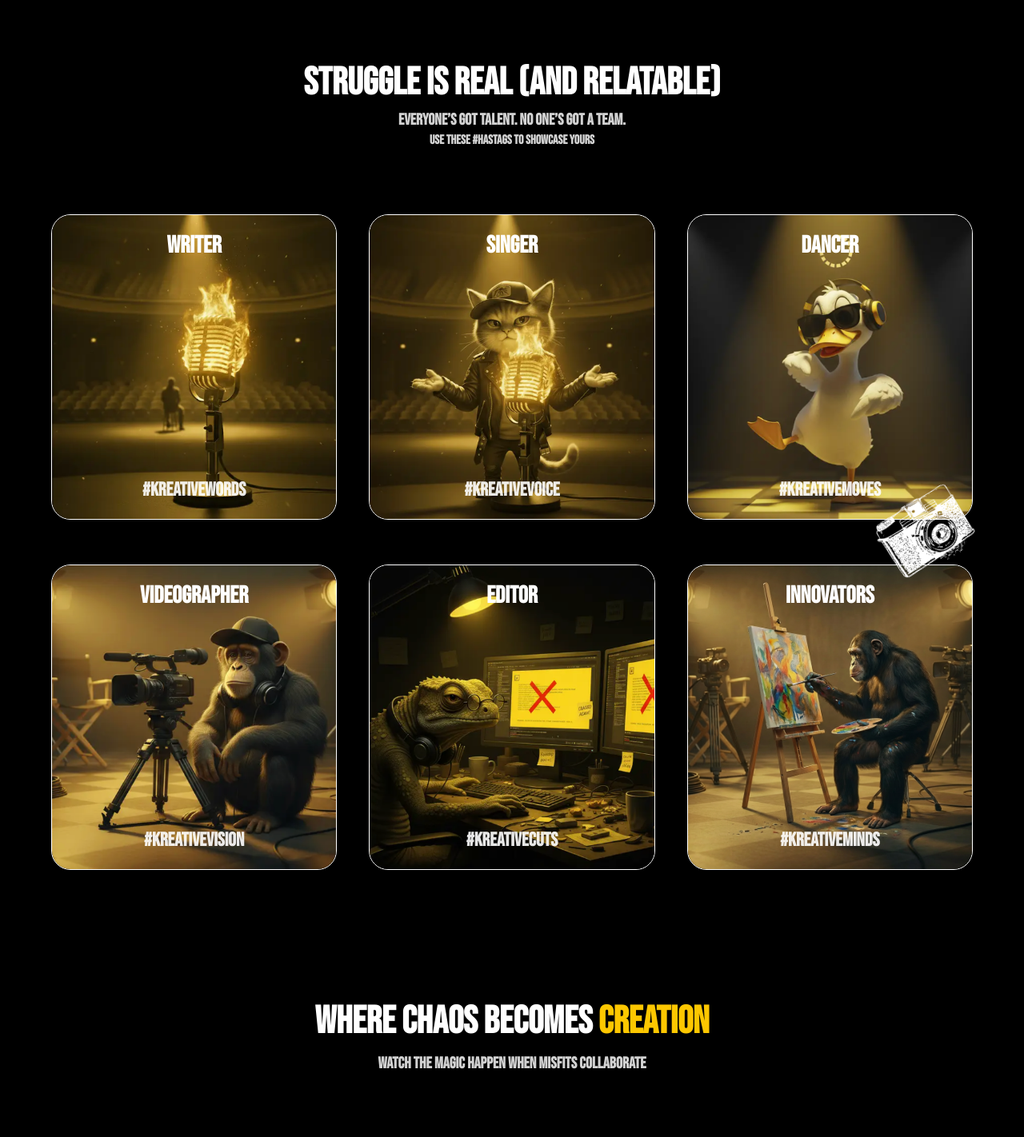
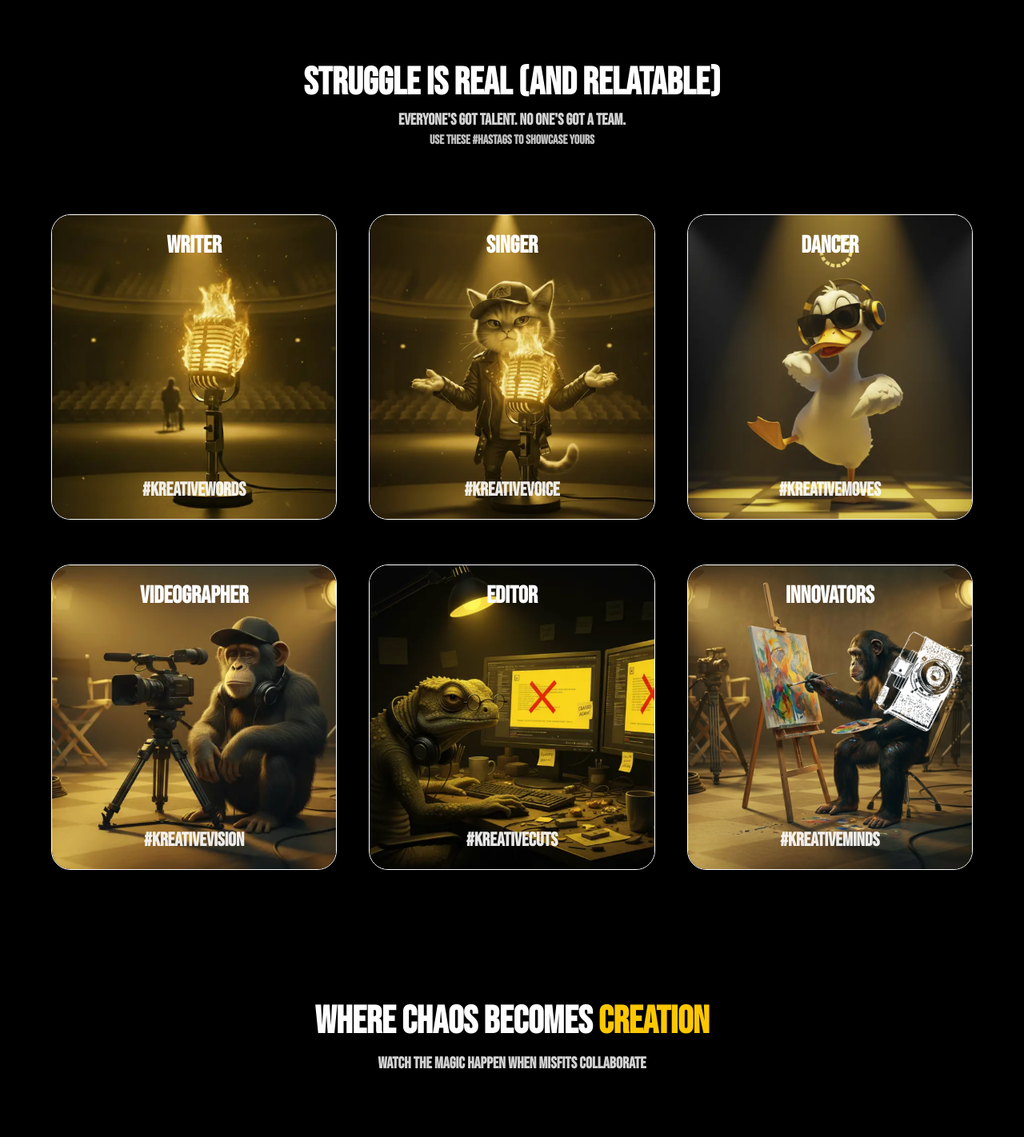
Before and after one commit to Ide8Works/KreativeNexus, a Next.js app: page / in a window 1280 px wide. Shown: the part 800-2222 px from the top of the page at 80% size. Built offline with nearby package versions, Linux system fonts and the light colour scheme; a web font is replaced by a local one.

Commit message:
refactor(features-section): Features Section UI Refactored

```diff
--- a/src/components/FeatureSection.tsx
+++ b/src/components/FeatureSection.tsx
@@ -1,129 +1,215 @@
+"use client";
+
 import Image from "next/image";
+import { motion } from "framer-motion";
 
 export default function FeaturesSection() {
+  const cards = [
+    { title: "Writer", image: "/mic.png", hashtag: "#KreativeWords", delay: 0 },
+    {
+      title: "Singer",
+      image: "/cat.png",
+      hashtag: "#KreativeVoice",
+      delay: 0.1,
+    },
+    {
+      title: "Dancer",
+      image: "/duck.png",
+      hashtag: "#KreativeMoves",
+      delay: 0.2,
+    },
+    {
+      title: "Videographer",
+      image: "/monkey.png",
+      hashtag: "#KreativeVision",
+      delay: 0.3,
+    },
+    {
+      title: "Editor",
+      image: "/lizard.png",
+      hashtag: "#KreativeCuts",
+      delay: 0.4,
+    },
+    {
+      title: "Innovators",
+      image: "/innovation.png",
+      hashtag: "#KreativeMinds",
+      delay: 0.5,
+    },
+  ];
+
   return (
     <section className="relative w-full text-white py-10 md:py-20 px-6 overflow-hidden z-0 font-brand font-bold">
-      <div className="relative max-w-7xl mx-auto text-center mb-20">
-        <h2 className="text-4xl md:text-5xl mb-2">
+      <motion.div
+        initial={{ opacity: 0, y: 30 }}
+        whileInView={{ opacity: 1, y: 0 }}
+        viewport={{ once: true, amount: 0.3 }}
+        transition={{ duration: 0.6 }}
+        className="relative max-w-7xl mx-auto text-center mb-20"
+      >
+        <motion.h2
+          className="text-4xl md:text-5xl mb-2"
+          initial={{ opacity: 0, y: 20 }}
+          whileInView={{ opacity: 1, y: 0 }}
+          viewport={{ once: true }}
+          transition={{ delay: 0.2, duration: 0.5 }}
+        >
           Struggle is Real (and Relatable)
-        </h2>
-        <p className="text-[#D2D2D2]">
-          <span className="text-md md:text-xl">Everyone’s got talent. No one’s got a team.</span>
+        </motion.h2>
+        <motion.p
+          className="text-[#D2D2D2]"
+          initial={{ opacity: 0 }}
+          whileInView={{ opacity: 1 }}
+          viewport={{ once: true }}
+          transition={{ delay: 0.4, duration: 0.5 }}
+        >
+          <span className="text-md md:text-xl">
+            Everyone's got talent. No one's got a team.
+          </span>
           <br />
-         <span className="text-md"> Use these #hastags to showcase yours</span>
-        </p>
-      </div>
+          <motion.span
+            className="text-md"
+            animate={{ opacity: [0.7, 1, 0.7] }}
+            transition={{ duration: 3, repeat: Infinity, ease: "easeInOut" }}
+          >
+            Use these #hastags to showcase yours
+          </motion.span>
+        </motion.p>
+      </motion.div>
 
       <div className="relative max-w-6xl mx-auto grid md:grid-cols-3 gap-10">
-        <div className="relative bg-white/5 rounded-3xl border border-white overflow-hidden shadow-lg text-center">
-          <div className="absolute top-5 w-full text-center z-20 text-3xl">
-            Writer
-          </div>
+        {cards.slice(0, 3).map((card, index) => (
+          <motion.div
+            key={card.title}
+            initial={{ opacity: 0, y: 50 }}
+            whileInView={{ opacity: 1, y: 0 }}
+            viewport={{ once: true, amount: 0.2 }}
+            transition={{ delay: card.delay, duration: 0.6, ease: "easeOut" }}
+            whileHover={{
+              y: -10,
+              transition: { type: "spring", stiffness: 300, damping: 20 },
+            }}
+            className="relative bg-white/5 rounded-3xl border border-white overflow-hidden shadow-lg text-center group cursor-pointer"
+          >
+            <motion.div className="absolute inset-0 bg-linear-to-b from-white/0 via-white/0 to-white/10 opacity-0 group-hover:opacity-100 transition-opacity duration-300 z-10" />
 
-          <div className="relative w-full h-80 md:h-[380px]">
-            <Image src="/mic.png" alt="writer" fill className="object-cover" />
-          </div>
+            <motion.div
+              className="absolute top-5 w-full text-center z-20 text-3xl"
+              whileHover={{ scale: 1.1, color: "#FFD000" }}
+              transition={{ type: "spring", stiffness: 400 }}
+            >
+              {card.title}
+            </motion.div>
 
-          <div className="absolute bottom-5 w-full text-center text-white text-sm md:text-2xl opacity-90 z-20 ">
-           #KreativeWords
-          </div>
-        </div>
+            <motion.div
+              className="relative w-full h-80 md:h-[380px] overflow-hidden"
+              whileHover={{ scale: 1.05 }}
+              transition={{ duration: 0.4 }}
+            >
+              <Image
+                src={card.image}
+                alt={card.title.toLowerCase()}
+                fill
+                className="object-cover"
+              />
+            </motion.div>
 
-        <div className="relative bg-white/5 rounded-3xl border border-white overflow-hidden shadow-lg text-center">
-          <div className="absolute top-5 w-full text-center z-20 text-3xl">
-            Singer
-          </div>
-
-          <div className="relative w-full h-80 md:h-[380px]">
-            <Image src="/cat.png" alt="singer" fill className="object-cover" />
-          </div>
-
-           <div className="absolute bottom-5 w-full text-center text-white text-sm md:text-2xl opacity-90 z-20 ">
-           #KreativeVoice
-          </div>
-        </div>
-
-        <div className="relative bg-white/5 rounded-3xl border border-white overflow-hidden shadow-lg text-center">
-          <div className="absolute top-5 w-full text-center z-20 text-3xl">
-            Dancer
-          </div>
-
-          <div className="relative w-full h-80 md:h-[380px]">
-            <Image src="/duck.png" alt="dancer" fill className="object-cover" />
-          </div>
-
-          <div className="absolute bottom-5 w-full text-center text-white text-sm md:text-2xl opacity-90 z-20 ">
-           #KreativeMoves
-          </div>
-        </div>
+            <motion.div
+              className="absolute bottom-5 w-full text-center text-white text-sm md:text-2xl opacity-90 z-20"
+              whileHover={{
+                scale: 1.1,
+                opacity: 1,
+                color: "#FFD000",
+              }}
+              transition={{ type: "spring", stiffness: 300 }}
+            >
+              {card.hashtag}
+            </motion.div>
+          </motion.div>
+        ))}
       </div>
 
       <div className="relative max-w-6xl mx-auto grid md:grid-cols-3 gap-10 mt-14">
-        <div className="relative bg-white/5 rounded-3xl border border-white overflow-hidden shadow-lg text-center">
-          <div className="absolute top-5 w-full text-center z-20 text-3xl">
-            Videographer
-          </div>
+        {cards.slice(3, 6).map((card, index) => (
+          <motion.div
+            key={card.title}
+            initial={{ opacity: 0, y: 50 }}
+            whileInView={{ opacity: 1, y: 0 }}
+            viewport={{ once: true, amount: 0.2 }}
+            transition={{ delay: card.delay, duration: 0.6, ease: "easeOut" }}
+            whileHover={{
+              y: -10,
+              transition: { type: "spring", stiffness: 300, damping: 20 },
+            }}
+            className="relative bg-white/5 rounded-3xl border border-white overflow-hidden shadow-lg text-center group cursor-pointer"
+          >
+            <motion.div className="absolute inset-0 bg-linear-to-b from-white/0 via-white/0 to-white/10 opacity-0 group-hover:opacity-100 transition-opacity duration-300 z-10" />
 
-          <div className="relative w-full h-80 md:h-[380px]">
-            <Image
-              src="/monkey.png"
-              alt="videographer"
-              fill
-              className="object-cover"
-            />
-          </div>
+            <motion.div
+              className="absolute top-5 w-full text-center z-20 text-3xl"
+              whileHover={{ scale: 1.1, color: "#FFD000" }}
+              transition={{ type: "spring", stiffness: 400 }}
+            >
+              {card.title}
+            </motion.div>
 
-          <div className="absolute bottom-5 w-full text-center text-white text-sm md:text-2xl opacity-90 z-20 ">
-           #KreativeVision
-          </div>
-        </div>
+            <motion.div
+              className="relative w-full h-80 md:h-[380px] overflow-hidden"
+              whileHover={{ scale: 1.05 }}
+              transition={{ duration: 0.4 }}
+            >
+              <Image
+                src={card.image}
+                alt={card.title.toLowerCase()}
+                fill
+                className="object-cover"
+              />
+            </motion.div>
 
-        <div className="relative bg-white/5 rounded-3xl border border-white overflow-hidden shadow-lg text-center">
-          <div className="absolute top-5 w-full text-center z-20 text-3xl">
-            Editor
-          </div>
-
-          <div className="relative w-full h-80 md:h-[380px]">
-            <Image
-              src="/lizard.png"
-              alt="editor"
-              fill
-              className="object-cover"
-            />
-          </div>
-
-           <div className="absolute bottom-5 w-full text-center text-white text-sm md:text-2xl opacity-90 z-20 ">
-           #KreativeCuts
-          </div>
-        </div>
-
-         <div className="relative bg-white/5 rounded-3xl border border-white overflow-hidden shadow-lg text-center">
-          <div className="absolute top-5 w-full text-center z-20 text-3xl">
-            Innovators
-          </div>
-
-          <div className="relative w-full h-80 md:h-[380px]">
-            <Image
-              src="/innovation.png"
-              alt="editor"
-              fill
-              className="object-cover"
-            />
-          </div>
-
-          <div className="absolute bottom-5 w-full text-center text-white text-sm md:text-2xl opacity-90 z-20 ">
-           #KreativeMinds
-          </div>
-        </div>
+            <motion.div
+              className="absolute bottom-5 w-full text-center text-white text-sm md:text-2xl opacity-90 z-20"
+              whileHover={{
+                scale: 1.1,
+                opacity: 1,
+                color: "#FFD000",
+              }}
+              transition={{ type: "spring", stiffness: 300 }}
+            >
+              {card.hashtag}
+            </motion.div>
+          </motion.div>
+        ))}
       </div>
 
-      <div>
+      <motion.div
+        initial={{ opacity: 0, rotate: -45, scale: 0.5 }}
+        whileInView={{ opacity: 1, rotate: -30, scale: 1 }}
+        viewport={{ once: true }}
+        whileHover={{
+          rotate: -25,
+          scale: 1.1,
+          transition: { type: "spring", stiffness: 300 },
+        }}
+        animate={{
+          y: [0, -10, 0],
+        }}
+        transition={{
+          delay: 0.5,
+          duration: 0.8,
+          ease: "easeOut",
+          y: {
+            duration: 3,
+            repeat: Infinity,
+            ease: "easeInOut",
+          },
+        }}
+      >
         <img
           src="/camera.png"
-          className="hidden md:block absolute right-[5%] top-[52%] -rotate-30 h-30 w-30"
-          alt="fgdf"
+          className="hidden md:block absolute top-0 right-0 -rotate-30 h-30 w-30"
+          alt="camera decoration"
         />
-      </div>
+      </motion.div>
     </section>
   );
 }
```
